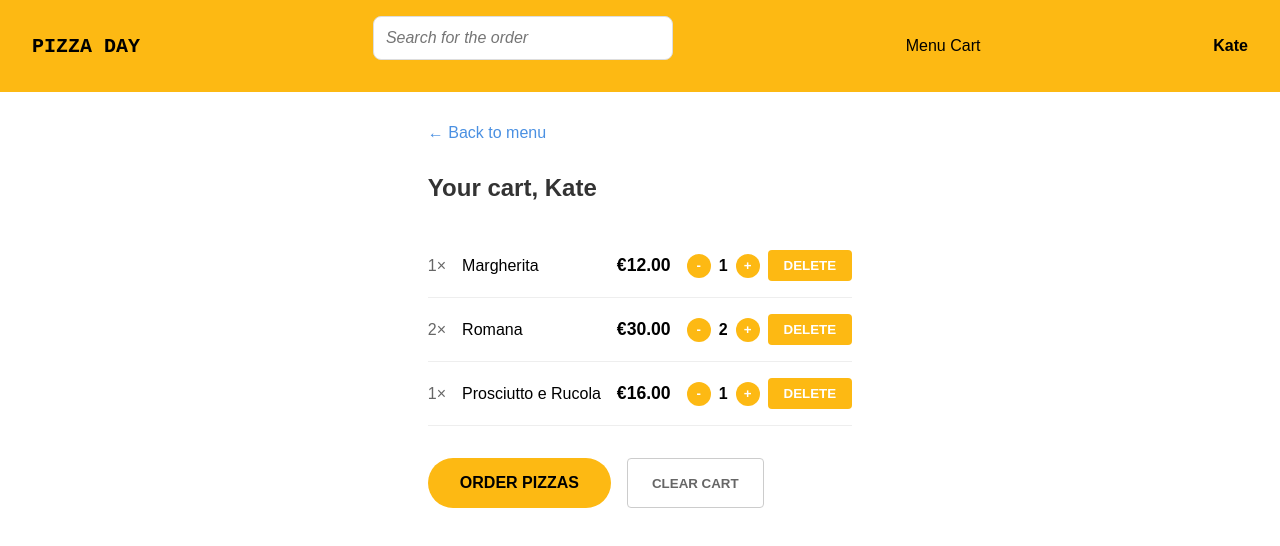
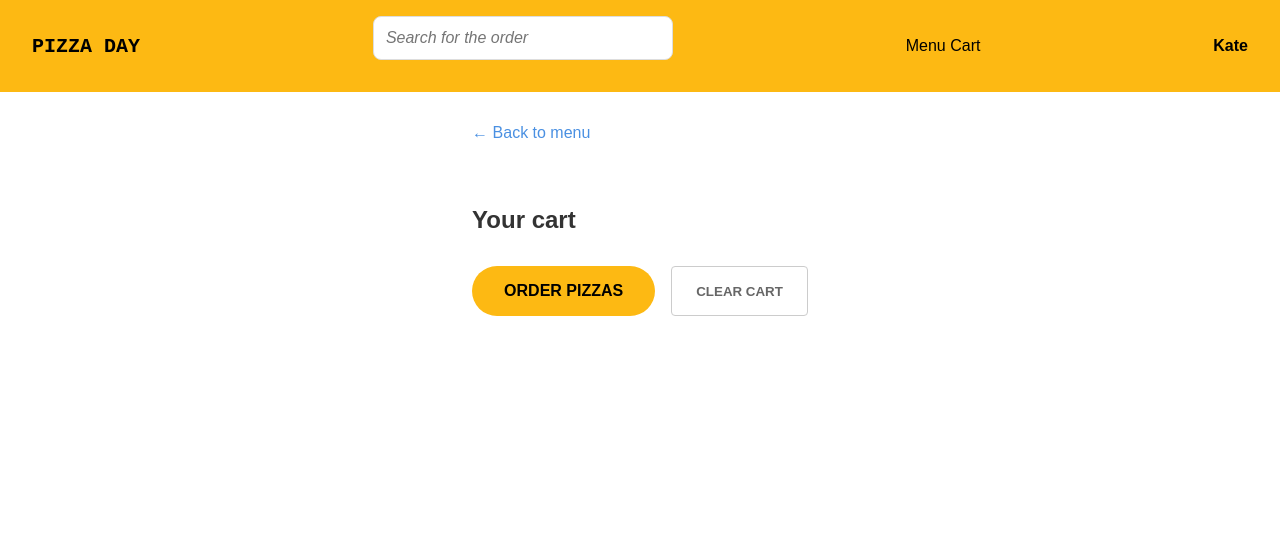
Before and after one commit to molkjie/react-course, a React (Vite) app: page /cart in a window 1280 px wide. Shown: the top 546 px of the page. Built offline with nearby package versions, Linux system fonts and the light colour scheme.

Commit message:
add hm11

```diff
--- a/src/App.jsx
+++ b/src/App.jsx
@@ -6,9 +6,11 @@ import Menu from './pages/Menu/Menu';
 import Cart from './pages/Cart/Cart';
 import OrderForm from './pages/OrderForm/OrderForm';
 import OrderStatus from './pages/OrderStatus/OrderStatus';
+import { CartProvider } from './context/CartContext';
 
 function App() {
   return (
+    <CartProvider>
       <div className="container">
         <Header />
         <Routes>
@@ -17,8 +19,11 @@ function App() {
           <Route path="/cart" element={<Cart />} />
           <Route path="/order" element={<OrderForm />} />
           <Route path="/orders/:id" element={<OrderStatus />} />
+          <Route path="/orderForm" element={<OrderForm />} />
+          <Route path="/orderStatus" element={<OrderStatus />} />
         </Routes>
       </div>
+    </CartProvider>
   );
 }
 
--- a/src/components/Pizza/Pizza.css
+++ b/src/components/Pizza/Pizza.css
@@ -48,3 +48,14 @@
 .add-to-cart:hover {
   background-color: #e5a700;
 }
+.remove-from-cart {
+  background-color: #fdb913;
+  color: white;
+  border: none;
+  width: 100%;
+  height: 24px;
+  border-radius: 8px;
+  cursor: pointer;
+  font-weight: bold;
+  margin-top: 10px;
+}
--- a/src/components/Pizza/Pizza.jsx
+++ b/src/components/Pizza/Pizza.jsx
@@ -1,18 +1,28 @@
-import { useState } from 'react';
 import '../Pizza/Pizza.css';
 import Button from '../Button/Button';
 import Counter from '../Counter/Counter';
+import { useCart } from '../../context/CartContext';
 
 const PizzaItem = ({ pizza }) => {
-  const [quantity, setQuantity] = useState(0);
+  const { cart, dispatch } = useCart();
 
-  const handleIncrement = () => setQuantity(quantity + 1);
+  const cartItem = cart.find(item => item.id === pizza.id);
+  const quantity = cartItem ? cartItem.quantity : 0;
+
+  const handleIncrement = () => {
+    dispatch({ type: 'ADD_TO_CART', payload: pizza });
+  };
+
   const handleDecrement = () => {
     if (quantity > 1) {
-      setQuantity(quantity - 1);
+      dispatch({ type: 'DECREMENT_QUANTITY', payload: pizza.id });
     } else {
-      setQuantity(0);
+      dispatch({ type: 'REMOVE_FROM_CART', payload: pizza.id });
     }
+  };
+
+  const handleRemove = () => {
+    dispatch({ type: 'REMOVE_FROM_CART', payload: pizza.id });
   };
 
   return (
@@ -36,11 +46,18 @@ const PizzaItem = ({ pizza }) => {
               onClick={handleIncrement}
             />
           ) : (
-            <Counter
-              quantity={quantity}
-              onIncrement={handleIncrement}
-              onDecrement={handleDecrement}
-            />
+            <>
+              <Counter
+                quantity={quantity}
+                onIncrement={handleIncrement}
+                onDecrement={handleDecrement}
+              />
+              <Button
+                className="remove-from-cart"
+                text="Delete"
+                onClick={handleRemove}
+              />
+            </>
           )}
         </div>
       )}
--- /dev/null
+++ b/src/context/CartContext.jsx
@@ -0,0 +1,51 @@
+/* eslint-disable react-refresh/only-export-components */
+import { createContext, useReducer, useContext } from 'react';
+
+const initialState = [];
+
+const cartReducer = (state, action) => {
+  switch (action.type) {
+    case 'ADD_TO_CART': {
+      const itemIndex = state.findIndex(item => item.id === action.payload.id);
+      if (itemIndex !== -1) {
+        const updatedCart = [...state];
+        updatedCart[itemIndex].quantity += 1;
+        return updatedCart;
+      }
+      return [...state, { ...action.payload, quantity: 1 }];
+    }
+    case 'INCREMENT_QUANTITY':
+      return state.map(item =>
+        item.id === action.payload
+          ? { ...item, quantity: item.quantity + 1 }
+          : item,
+      );
+    case 'DECREMENT_QUANTITY':
+      return state
+        .map(item =>
+          item.id === action.payload
+            ? { ...item, quantity: item.quantity - 1 }
+            : item,
+        )
+        .filter(item => item.quantity > 0);
+    case 'REMOVE_FROM_CART':
+      return state.filter(item => item.id !== action.payload);
+    case 'CLEAR_CART':
+      return [];
+    default:
+      return state;
+  }
+};
+
+const CartContext = createContext();
+
+export const CartProvider = ({ children }) => {
+  const [cart, dispatch] = useReducer(cartReducer, initialState);
+  return (
+    <CartContext.Provider value={{ cart, dispatch }}>
+      {children}
+    </CartContext.Provider>
+  );
+};
+
+export const useCart = () => useContext(CartContext);
--- a/src/pages/Cart/Cart.jsx
+++ b/src/pages/Cart/Cart.jsx
@@ -1,32 +1,36 @@
 import CartItem from './CartItem';
 import Button from '../../components/Button/Button';
 import './Cart.css';
-import { Link } from 'react-router';
+import { useCart } from '../../context/CartContext';
+import { Link, useNavigate } from 'react-router';
+
 const Cart = () => {
-  const cartItems = [
-    { id: 1, name: 'Margherita', price: 12.0, quantity: 1 },
-    { id: 2, name: 'Romana', price: 15.0, quantity: 2 },
-    { id: 3, name: 'Prosciutto e Rucola', price: 16.0, quantity: 1 },
-  ];
+  const navigate = useNavigate();
+
+  const handleOrderAndNavigate = () => {
+    handleOrder();
+    navigate('/orderForm');
+  };
+  const { cart, dispatch } = useCart();
 
   const handleIncrement = id => {
-    console.log(`Increment quantity: ${id}`);
+    dispatch({ type: 'INCREMENT_QUANTITY', payload: id });
   };
 
   const handleDecrement = id => {
-    console.log(`Decrement quantity: ${id}`);
+    dispatch({ type: 'DECREMENT_QUANTITY', payload: id });
   };
 
   const handleDelete = id => {
-    console.log(`Delete item: ${id}`);
+    dispatch({ type: 'REMOVE_FROM_CART', payload: id });
+  };
+
+  const handleClearCart = () => {
+    dispatch({ type: 'CLEAR_CART' });
   };
 
   const handleOrder = () => {
-    console.log('Ordering pizzas...');
-  };
-
-  const handleClearCart = () => {
-    console.log('Clearing cart...');
+    console.log('Ordering pizzas...', cart);
   };
 
   return (
@@ -34,10 +38,10 @@ const Cart = () => {
       <Link to="/menu" className="back-link">
         ← Back to menu
       </Link>
-      <h1 className="cart-title">Your cart, Kate</h1>
+      <h1 className="cart-title">Your cart</h1>
 
       <div className="cart-items">
-        {cartItems.map(item => (
+        {cart.map(item => (
           <CartItem
             key={item.id}
             item={item}
@@ -49,11 +53,13 @@ const Cart = () => {
       </div>
 
       <div className="cart-actions">
-        <Button
-          className="order-btn"
-          text="Order pizzas"
-          onClick={handleOrder}
-        />
+        <Link to="/orderForm">
+          <Button
+            className="order-btn"
+            text="Order pizzas"
+            onClick={handleOrderAndNavigate}
+          />
+        </Link>
         <Button
           className="clear-btn"
           text="Clear cart"
--- a/src/pages/Cart/CartItem.jsx
+++ b/src/pages/Cart/CartItem.jsx
@@ -2,14 +2,17 @@ import Counter from '../../components/Counter/Counter';
 import Button from '../../components/Button/Button';
 
 const CartItem = ({ item, onIncrement, onDecrement, onDelete }) => {
+  const unitPrice = item.unitPrice || 0;
+  const quantity = item.quantity || 0;
+
   return (
     <div className="cart-item">
-      <span className="quantity-text">{item.quantity}×</span>
+      <span className="quantity-text">{quantity}×</span>
       <span>{item.name}</span>
-      <span className="price">€{(item.price * item.quantity).toFixed(2)}</span>
+      <span className="price">€{(unitPrice * quantity).toFixed(2)}</span>
       <div className="quantity-controls">
         <Counter
-          quantity={item.quantity}
+          quantity={quantity}
           onIncrement={() => onIncrement(item.id)}
           onDecrement={() => onDecrement(item.id)}
         />
--- a/src/pages/Menu/Menu.jsx
+++ b/src/pages/Menu/Menu.jsx
@@ -1,11 +1,13 @@
 import { useState, useEffect } from 'react';
 import './Menu.css';
 import PizzaItem from '../../components/Pizza/Pizza';
+import { useCart } from '../../context/CartContext';
 
 const Menu = () => {
   const [pizzas, setPizzas] = useState([]);
   const [error, setError] = useState(null);
   const [loading, setLoading] = useState(true);
+  const { dispatch } = useCart();
 
   useEffect(() => {
     const getPizzas = async () => {
@@ -29,6 +31,10 @@ const Menu = () => {
     getPizzas();
   }, []);
 
+  const handleAddToCart = pizza => {
+    dispatch({ type: 'ADD_TO_CART', payload: pizza });
+  };
+
   if (loading) return <p>Loading pizzas...</p>;
   if (error) return <p>Error: {error}</p>;
 
@@ -40,7 +46,11 @@ const Menu = () => {
       ) : (
         <ul>
           {pizzas.map(pizza => (
-            <PizzaItem key={pizza.id} pizza={pizza} />
+            <PizzaItem
+              key={pizza.id}
+              pizza={pizza}
+              onAddToCart={() => handleAddToCart(pizza)}
+            />
           ))}
         </ul>
       )}
--- a/src/pages/OrderForm/OrderForm.css
+++ b/src/pages/OrderForm/OrderForm.css
@@ -1,7 +1,12 @@
+.container-form {
+  display: flex;
+
+  justify-content: center;
+}
 h1 {
   font-size: 2rem;
   color: #333;
-  margin-bottom: 2rem;
+  margin: 2rem 0;
 }
 .form-group {
   margin-bottom: 1.5rem;
--- a/src/pages/OrderForm/OrderForm.jsx
+++ b/src/pages/OrderForm/OrderForm.jsx
@@ -4,6 +4,7 @@ import { z } from 'zod';
 import { zodResolver } from '@hookform/resolvers/zod';
 import Button from '../../components/Button/Button';
 import FormGroup from './FormGroup';
+import { Link } from 'react-router';
 
 const schema = z.object({
   firstName: z.string().nonempty('First Name is required'),
@@ -37,8 +38,9 @@ const OrderForm = () => {
 
   return (
     <div className="container">
+      <div className="container-form">
+        <form onSubmit={handleSubmit(onSubmit)}>
           <h1>Ready to order? Let`s go!</h1>
-      <form onSubmit={handleSubmit(onSubmit)}>
           <FormGroup
             name="firstName"
             label="First Name"
@@ -87,13 +89,15 @@ const OrderForm = () => {
               />
             </div>
           </div>
-
+          <Link to="/orderStatus">
             <Button
               type="submit"
               className="order-btn"
               text="Order now for €12.00"
             />
+          </Link>
         </form>
+      </div>
     </div>
   );
 };
--- a/src/pages/OrderStatus/OrderStatus.css
+++ b/src/pages/OrderStatus/OrderStatus.css
@@ -50,6 +50,9 @@
 
 .pizza-item {
   margin-bottom: 1rem;
+  /* display: flex;
+  align-items: center;
+  justify-content: space-between; */
 }
 
 .pizza-header {
@@ -63,6 +66,7 @@
 }
 
 .pizza-price {
+  margin-left: 10px;
   font-size: 1.2rem;
   font-weight: bold;
 }
```
Lines whose indentation alone changed are shown as unchanged.
